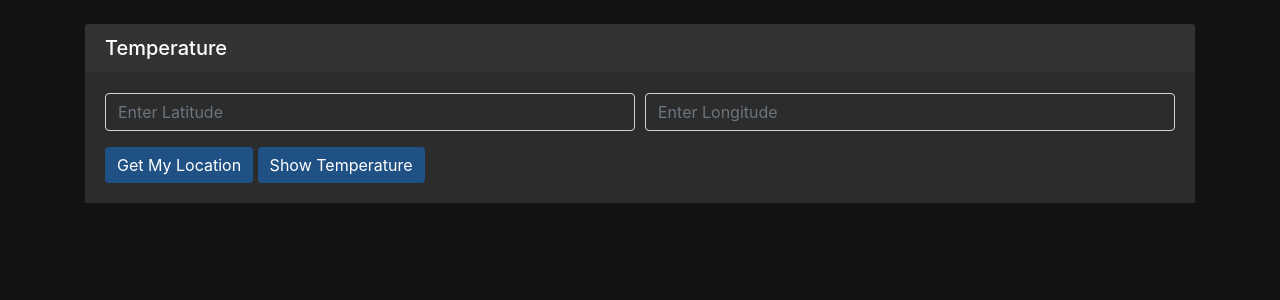
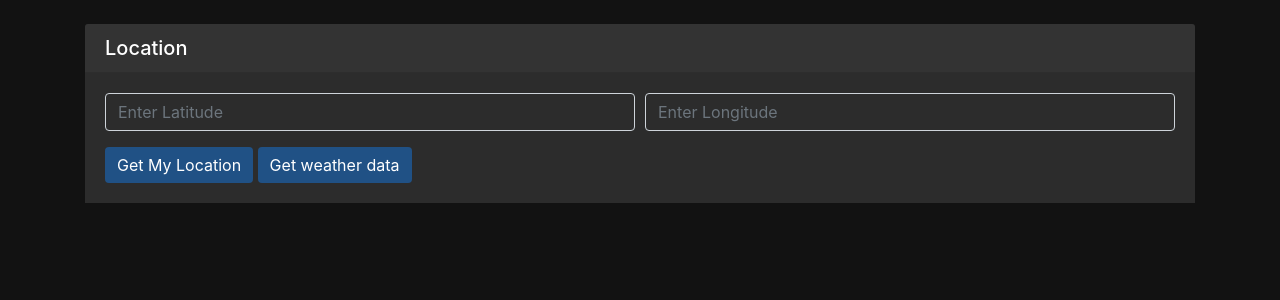
Before and after one commit to ageorgeh/django_weather_web_app, a Django app: page / in a window 1280 px wide. Shown: the part 80-380 px from the top of the page. Run offline with Django 3.2, Linux system fonts and the light colour scheme; some libraries are stand-ins or nearby versions.

Commit message:
Updated readme

```diff
--- a/template/index.html
+++ b/template/index.html
@@ -118,7 +118,7 @@
       </div>
     </nav>
     <div class="card mt-4">
-      <h5 class="card-header">Temperature</h5>
+      <h5 class="card-header">Location</h5>
       <div class="card-body">
         <form method="POST">
           {% csrf_token %}
@@ -133,7 +133,7 @@
             </div>
           </div>
           <button type="button" class="btn btn-primary mt-3" id="get-location-btn">Get My Location</button>
-          <button type="submit" class="btn btn-primary mt-3">Show Temperature</button>
+          <button type="submit" class="btn btn-primary mt-3">Get weather data</button>
         </form>
       </div>
     </div>
```
Also changed, not shown: README.md.
